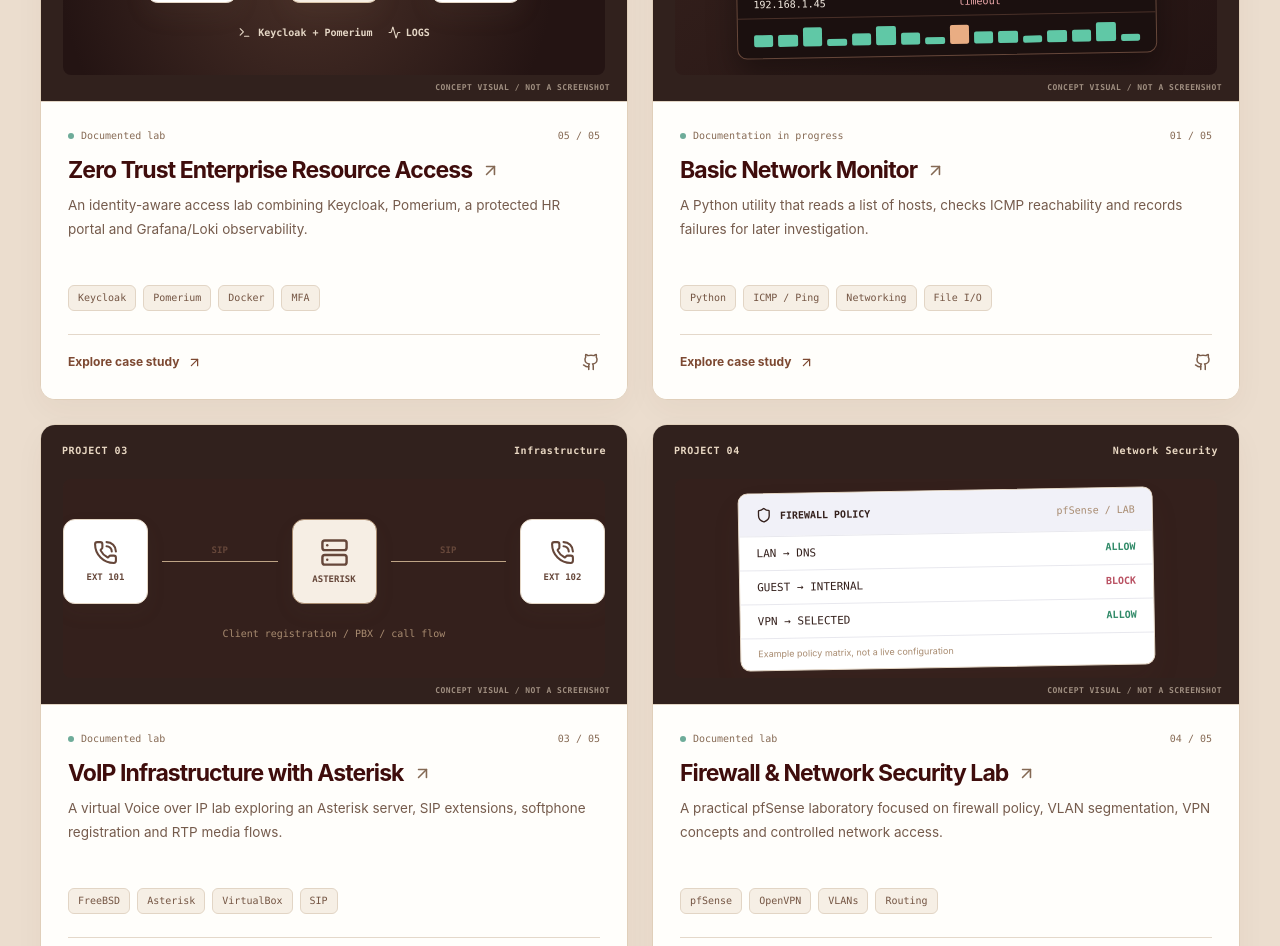
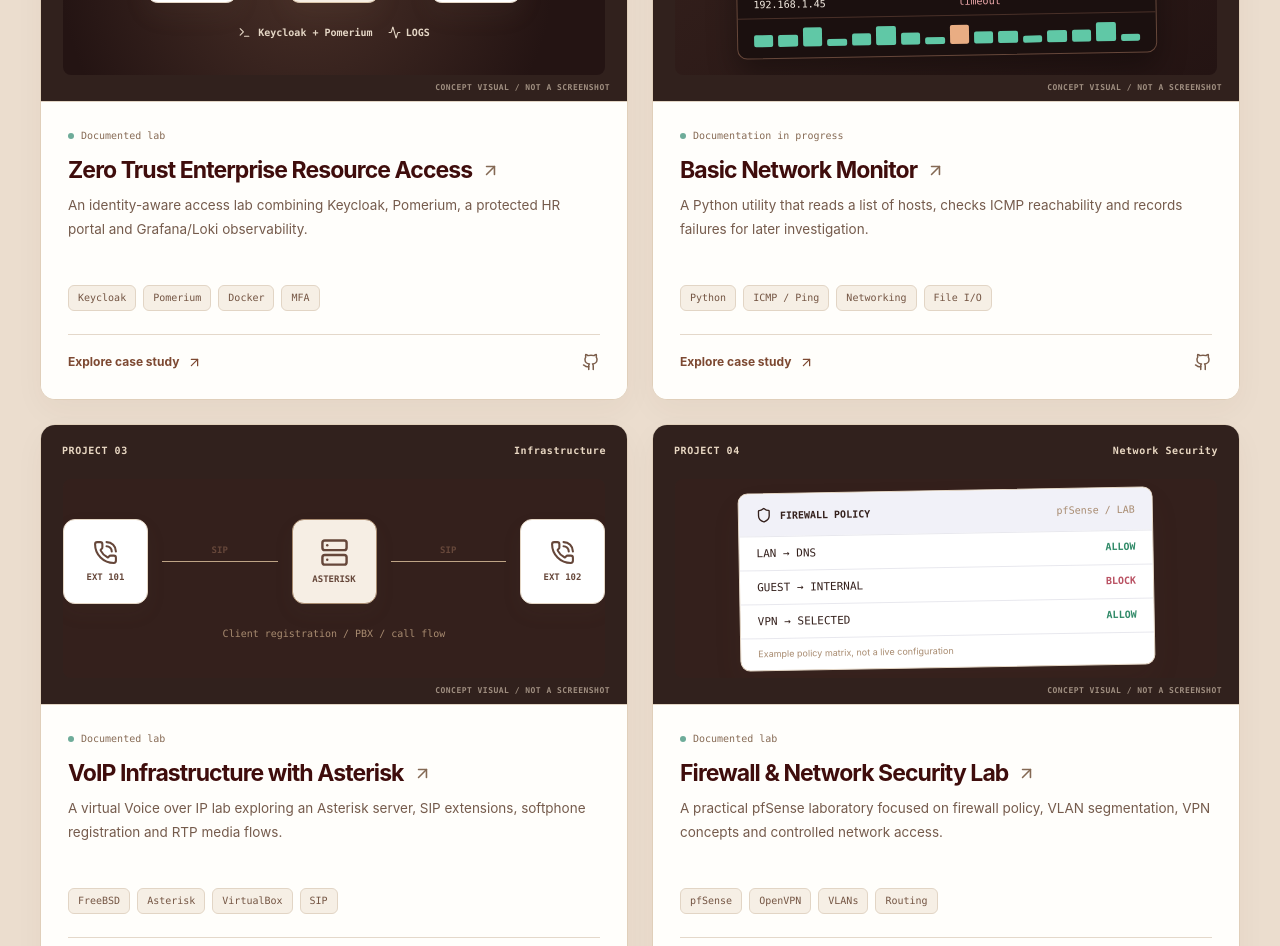
Before and after one commit to fayajahamad/fayajahamad-portfolio, a Next.js app: page / in a window 1280 px wide. Shown: the part 1380-2326 px from the top of the page. Built offline with nearby package versions, Linux system fonts and the light colour scheme; no server answers.

Commit message:
Update globals.css

```diff
--- a/src/app/globals.css
+++ b/src/app/globals.css
@@ -1184,3 +1184,12 @@ body{font-size:15px}
 .muted-section{background:#e8dac7;}
 .v6-experience-section{background:#ecdfd0;}
 .v4-toolkit-card,.v4-focus-card,.project-card,.contact-method,.experience-card,.skill-card,.detail-block,.project-detail-sidebar,.about-callout{box-shadow:0 12px 34px rgba(61,27,17,.05);}
+
+/* Hide project numbering on homepage cards */
+.featured-project-grid .project-status-line > span:last-child {
+    display: none;
+}
+
+.featured-project-grid .project-status-line {
+    justify-content: flex-start;
+}
```
